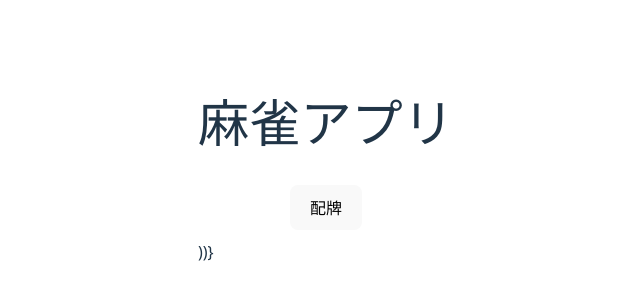
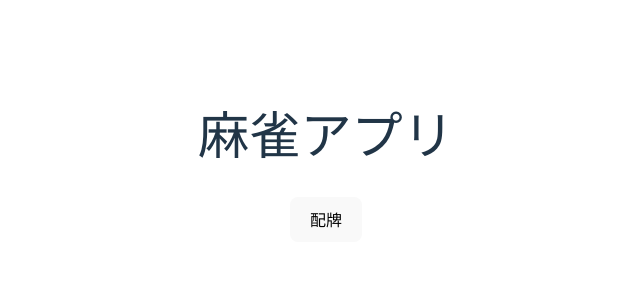
Before and after one commit to MatenoSkilla/mahjong-react, a React (Vite) app in the folder app/: page / in a window 1280 px wide. Shown: the part 238-538 px from the top of the page, without its empty margins (314-954 px from the left). Built offline with nearby package versions, Linux system fonts and the light colour scheme.

Commit message:
Make changes on App.jsx

```diff
--- a/app/src/App.jsx
+++ b/app/src/App.jsx
@@ -46,7 +46,6 @@ function App() {
             <img src={`img/${tile}.gif`} alt={tile} />
           </div>
         ))}
-        ))}
       </div>
     </div>
   );
```
